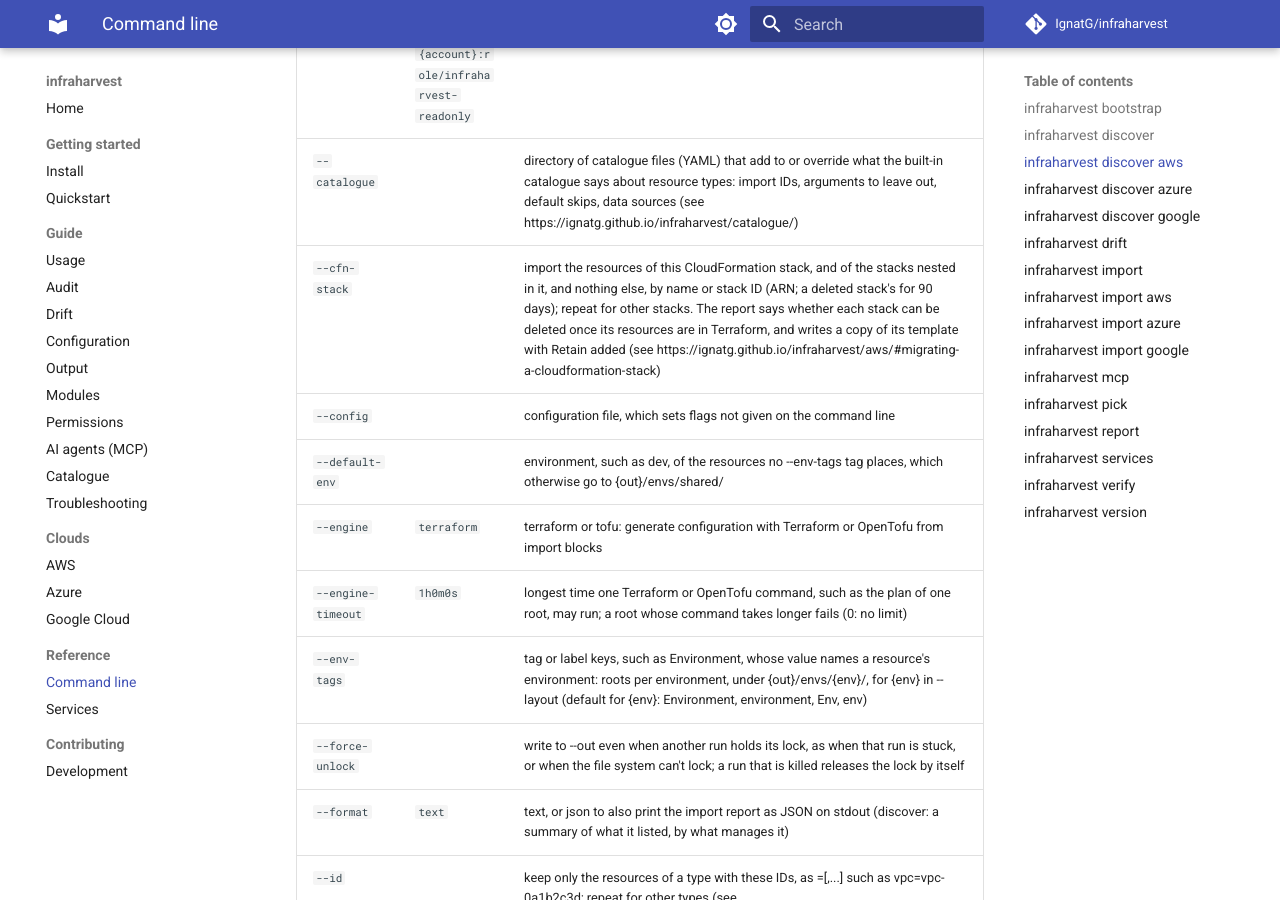
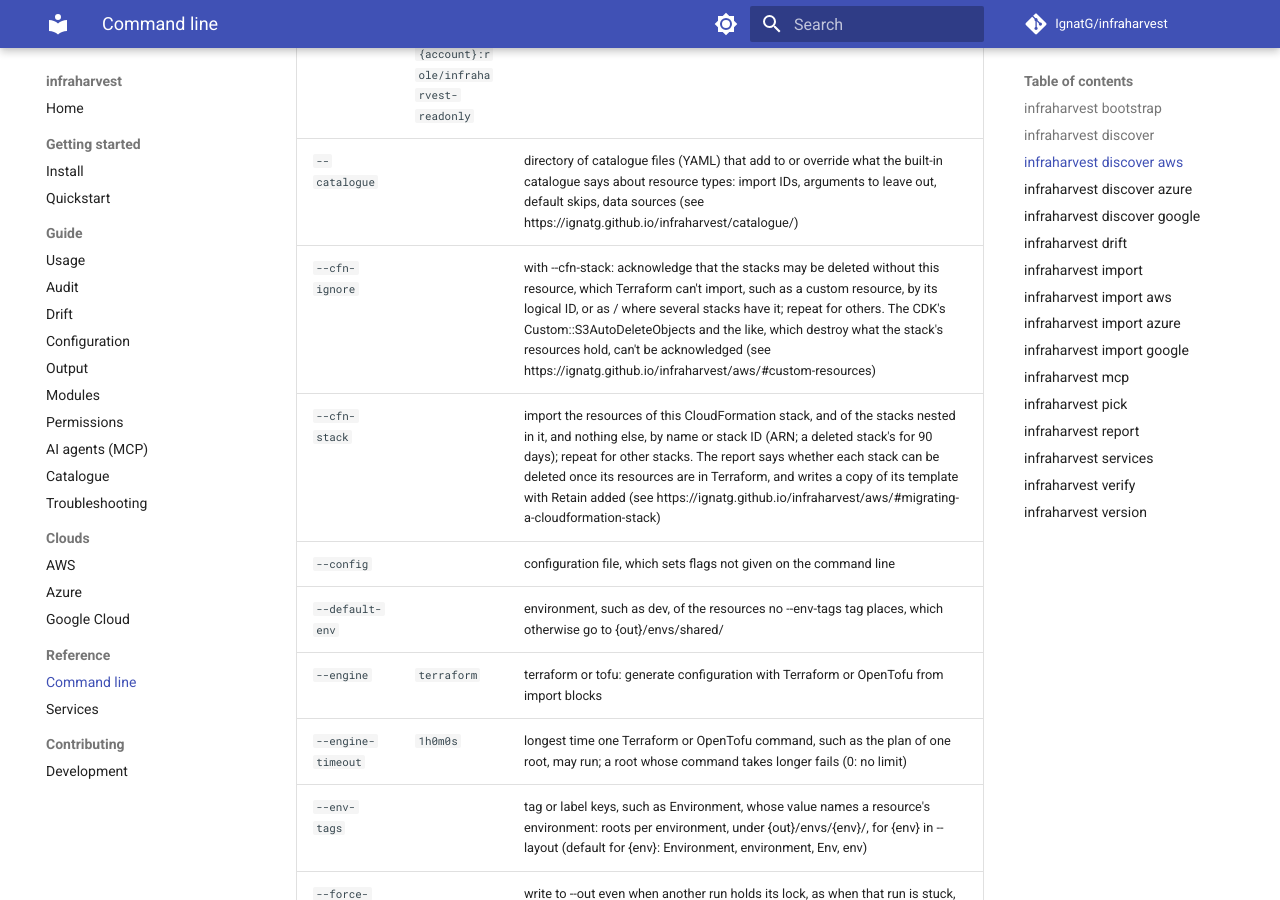
Before and after one commit to IgnatG/infraharvest, an MkDocs documentation site: the page built from docs/reference/cli.md, in a window 1280 px wide and 900 px high, scrolled down 1381 px. Built offline with MkDocs 1.6.1 and Material for MkDocs 9.7.7, drawn with Linux system fonts in a browser that asks for light colours; comment, search, counter and statistics services are not loaded; some of the changed text lies outside the part shown.

Commit message:
docs(reference): add --cfn-ignore to the CLI reference and contract

```diff
--- a/docs/reference/cli.md
+++ b/docs/reference/cli.md
@@ -45,6 +45,7 @@ infraharvest discover aws
 | `--allow-partial` |  | keep going when some services or resources fail to import, leaving them out of the output, and exit 3 instead of 1 |
 | `--assume-role` | `arn:aws:iam::{account}:role/infraharvest-readonly` | role to assume in each account of --accounts or --organization; {account} stands for the account ID. Without them, a role ARN assumes that role |
 | `--catalogue` |  | directory of catalogue files (YAML) that add to or override what the built-in catalogue says about resource types: import IDs, arguments to leave out, default skips, data sources (see https://ignatg.github.io/infraharvest/catalogue/) |
+| `--cfn-ignore` |  | with --cfn-stack: acknowledge that the stacks may be deleted without this resource, which Terraform can't import, such as a custom resource, by its logical ID, or as <stack>/<logical ID> where several stacks have it; repeat for others. The CDK's Custom::S3AutoDeleteObjects and the like, which destroy what the stack's resources hold, can't be acknowledged (see https://ignatg.github.io/infraharvest/aws/#custom-resources) |
 | `--cfn-stack` |  | import the resources of this CloudFormation stack, and of the stacks nested in it, and nothing else, by name or stack ID (ARN; a deleted stack's for 90 days); repeat for other stacks. The report says whether each stack can be deleted once its resources are in Terraform, and writes a copy of its template with Retain added (see https://ignatg.github.io/infraharvest/aws/#migrating-a-cloudformation-stack) |
 | `--config` |  | configuration file, which sets flags not given on the command line |
 | `--default-env` |  | environment, such as dev, of the resources no --env-tags tag places, which otherwise go to {out}/envs/shared/ |
@@ -232,6 +233,7 @@ infraharvest import aws
 | `--allow-partial` |  | keep going when some services or resources fail to import, leaving them out of the output, and exit 3 instead of 1 |
 | `--assume-role` | `arn:aws:iam::{account}:role/infraharvest-readonly` | role to assume in each account of --accounts or --organization; {account} stands for the account ID. Without them, a role ARN assumes that role |
 | `--catalogue` |  | directory of catalogue files (YAML) that add to or override what the built-in catalogue says about resource types: import IDs, arguments to leave out, default skips, data sources (see https://ignatg.github.io/infraharvest/catalogue/) |
+| `--cfn-ignore` |  | with --cfn-stack: acknowledge that the stacks may be deleted without this resource, which Terraform can't import, such as a custom resource, by its logical ID, or as <stack>/<logical ID> where several stacks have it; repeat for others. The CDK's Custom::S3AutoDeleteObjects and the like, which destroy what the stack's resources hold, can't be acknowledged (see https://ignatg.github.io/infraharvest/aws/#custom-resources) |
 | `--cfn-stack` |  | import the resources of this CloudFormation stack, and of the stacks nested in it, and nothing else, by name or stack ID (ARN; a deleted stack's for 90 days); repeat for other stacks. The report says whether each stack can be deleted once its resources are in Terraform, and writes a copy of its template with Retain added (see https://ignatg.github.io/infraharvest/aws/#migrating-a-cloudformation-stack) |
 | `--config` |  | configuration file, which sets flags not given on the command line and the state backend of the generated roots |
 | `--default-env` |  | environment, such as dev, of the resources no --env-tags tag places, which otherwise go to {out}/envs/shared/ |
```
Also changed, not shown: 1 other file.
